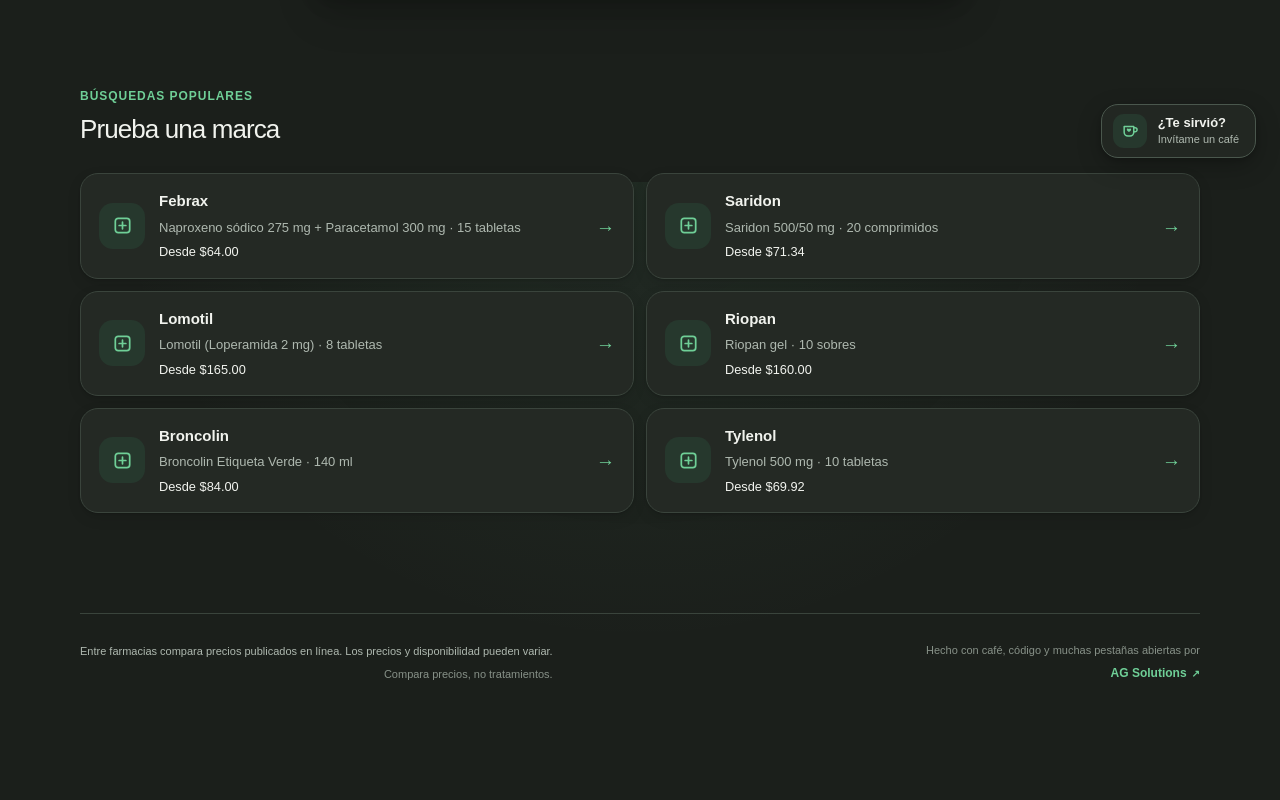
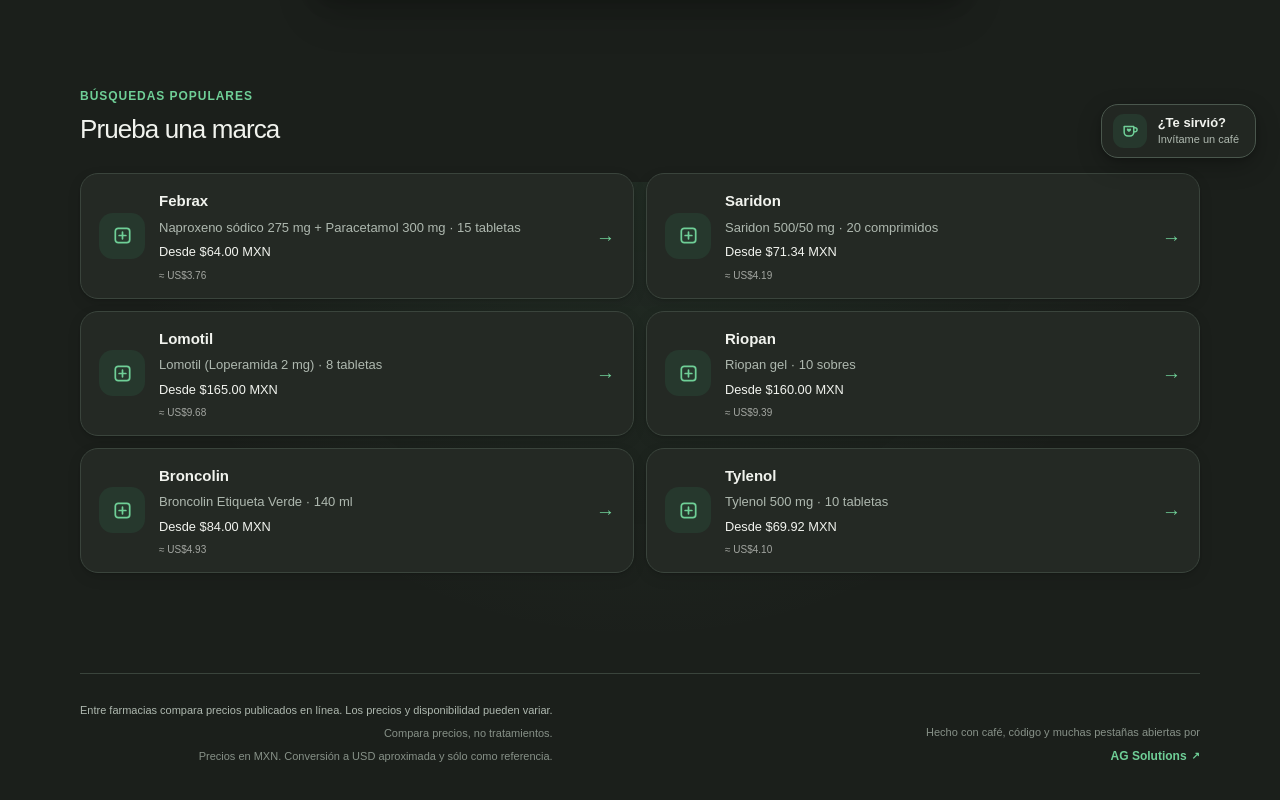
Before and after one commit to Abetar/entre-farmacias, a Next.js app: page / in a window 1280 px wide. Shown: the part 618-1418 px from the top of the page. Before the commit the page ends 1337 px from the top, so only its background shows below. Built offline with nearby package versions, Linux system fonts and the light colour scheme.

Commit message:
Adding MXN and USD denomination

```diff
--- a/app/page.tsx
+++ b/app/page.tsx
@@ -17,6 +17,15 @@
 ];
 
 const MAX_SEARCH_RESULTS = 12;
+
+/*
+ * Tipo de cambio de referencia:
+ * 1 MXN ≈ 0.0586814 USD
+ * Consultado: 2026-08-28
+ *
+ * Es únicamente una referencia visual.
+ */
+const MXN_TO_USD = 0.0586814;
 
 const EXACT_RELATIONS = new Set([
   "same-active-ingredients-strength-form-quantity",
@@ -630,16 +639,6 @@
   /* =======================================================
      PRIMARY OFFER
      ======================================================= */
-
-  /*
-   * Si el usuario buscó una marca:
-   *
-   * → mostramos primero el mejor precio DE ESA MARCA.
-   *
-   * Si buscó por ingrediente:
-   *
-   * → mostramos directamente el mejor precio general.
-   */
 
   const primaryOffer =
     searchedBrand && searchedBrandBestPrice
@@ -1077,12 +1076,21 @@
                             </span>
 
                             {cheapest && (
+                              <>
                                 <small>
                                   Desde $
                                   {cheapest.price.toFixed(
                                     2,
-                                )}
+                                  )}{" "}
+                                  MXN
                                 </small>
+
+                                <UsdReference
+                                  amountMxn={
+                                    cheapest.price
+                                  }
+                                />
+                              </>
                             )}
                           </div>
 
@@ -1176,7 +1184,26 @@
                     {primaryOffer.price.toFixed(
                       2,
                     )}
-                  </div>
+
+                    <small
+                      style={{
+                        marginLeft: "8px",
+                        fontSize: "0.22em",
+                        fontWeight: 700,
+                        opacity: 0.68,
+                        letterSpacing: "0.06em",
+                      }}
+                    >
+                      MXN
+                    </small>
+                  </div>
+
+                  <UsdReference
+                    amountMxn={
+                      primaryOffer.price
+                    }
+                    prominent
+                  />
 
                   <p className="best-product">
                     {
@@ -1210,7 +1237,8 @@
                     <strong>
                       {formatPricePerUnit(
                         primaryOffer,
-                      )}
+                      )}{" "}
+                      MXN
                     </strong>
 
                     <small>
@@ -1280,7 +1308,8 @@
                               Ahorras $
                               {alternativeSavings.amount.toFixed(
                                 2,
-                              )}
+                              )}{" "}
+                              MXN
                             </span>
                           </div>
 
@@ -1310,13 +1339,21 @@
                           $
                           {cheaperAlternative.price.toFixed(
                             2,
-                          )}
+                          )}{" "}
+                          MXN
                         </strong>
+
+                        <UsdReference
+                          amountMxn={
+                            cheaperAlternative.price
+                          }
+                        />
 
                         <span>
                           {formatPricePerUnit(
                             cheaperAlternative,
                           )}{" "}
+                          MXN{" "}
                           {cheaperAlternative.pricePerUnitLabel ??
                             getDefaultUnitLabel(
                               selectedMedication,
@@ -1328,7 +1365,7 @@
                           {alternativeSavings.amount.toFixed(
                             2,
                           )}{" "}
-                          menos
+                          MXN menos
                         </small>
                       </div>
 
@@ -1494,6 +1531,12 @@
               Compara precios, no
               tratamientos.
             </span>
+
+            <span>
+              Precios en MXN. Conversión a
+              USD aproximada y sólo como
+              referencia.
+            </span>
           </div>
 
           <div className="footer-signature">
@@ -1584,12 +1627,21 @@
                 </span>
 
                 {cheapest && (
+                  <>
                     <small>
                       Desde $
                       {cheapest.price.toFixed(
                         2,
-                    )}
+                      )}{" "}
+                      MXN
                     </small>
+
+                    <UsdReference
+                      amountMxn={
+                        cheapest.price
+                      }
+                    />
+                  </>
                 )}
               </div>
 
@@ -1709,7 +1761,8 @@
                 Antes $
                 {offer.regularPrice.toFixed(
                   2,
-                )}
+                )}{" "}
+                MXN
               </div>
             )}
         </div>
@@ -1717,13 +1770,20 @@
 
       <div className="offer-price-area">
         <strong>
-          ${offer.price.toFixed(2)}
+          ${offer.price.toFixed(2)} MXN
         </strong>
+
+        <UsdReference
+          amountMxn={
+            offer.price
+          }
+        />
 
         <span>
           {formatPricePerUnit(
             offer,
           )}{" "}
+          MXN{" "}
           {offer.pricePerUnitLabel ??
             getDefaultUnitLabel(
               medication,
@@ -1737,7 +1797,7 @@
               {difference.toFixed(
                 2,
               )}{" "}
-              más
+              MXN más
             </small>
           )}
 
@@ -1746,7 +1806,8 @@
             Ahorras $
             {savingsFromRegularPrice.toFixed(
               2,
-            )}
+            )}{" "}
+            MXN
           </small>
         )}
       </div>
@@ -1761,6 +1822,40 @@
         <span>↗</span>
       </a>
     </article>
+  );
+}
+
+/* =========================================================
+   USD REFERENCE
+   ========================================================= */
+
+function UsdReference({
+  amountMxn,
+  prominent = false,
+}: {
+  amountMxn: number;
+  prominent?: boolean;
+}) {
+  return (
+    <small
+      style={{
+        display: "block",
+        marginTop: prominent
+          ? "4px"
+          : "2px",
+        marginBottom: prominent
+          ? "10px"
+          : "0",
+        fontSize: prominent
+          ? "12px"
+          : "10px",
+        lineHeight: 1.3,
+        fontWeight: 500,
+        opacity: 0.62,
+      }}
+    >
+      ≈ {formatUsdFromMxn(amountMxn)}
+    </small>
   );
 }
 
@@ -2106,6 +2201,15 @@
   )}`;
 }
 
+function formatUsdFromMxn(
+  mxn: number,
+) {
+  const usd =
+    mxn * MXN_TO_USD;
+
+  return `US$${usd.toFixed(2)}`;
+}
+
 /* =========================================================
    DATE
    ========================================================= */
```
Lines whose indentation alone changed are shown as unchanged.
